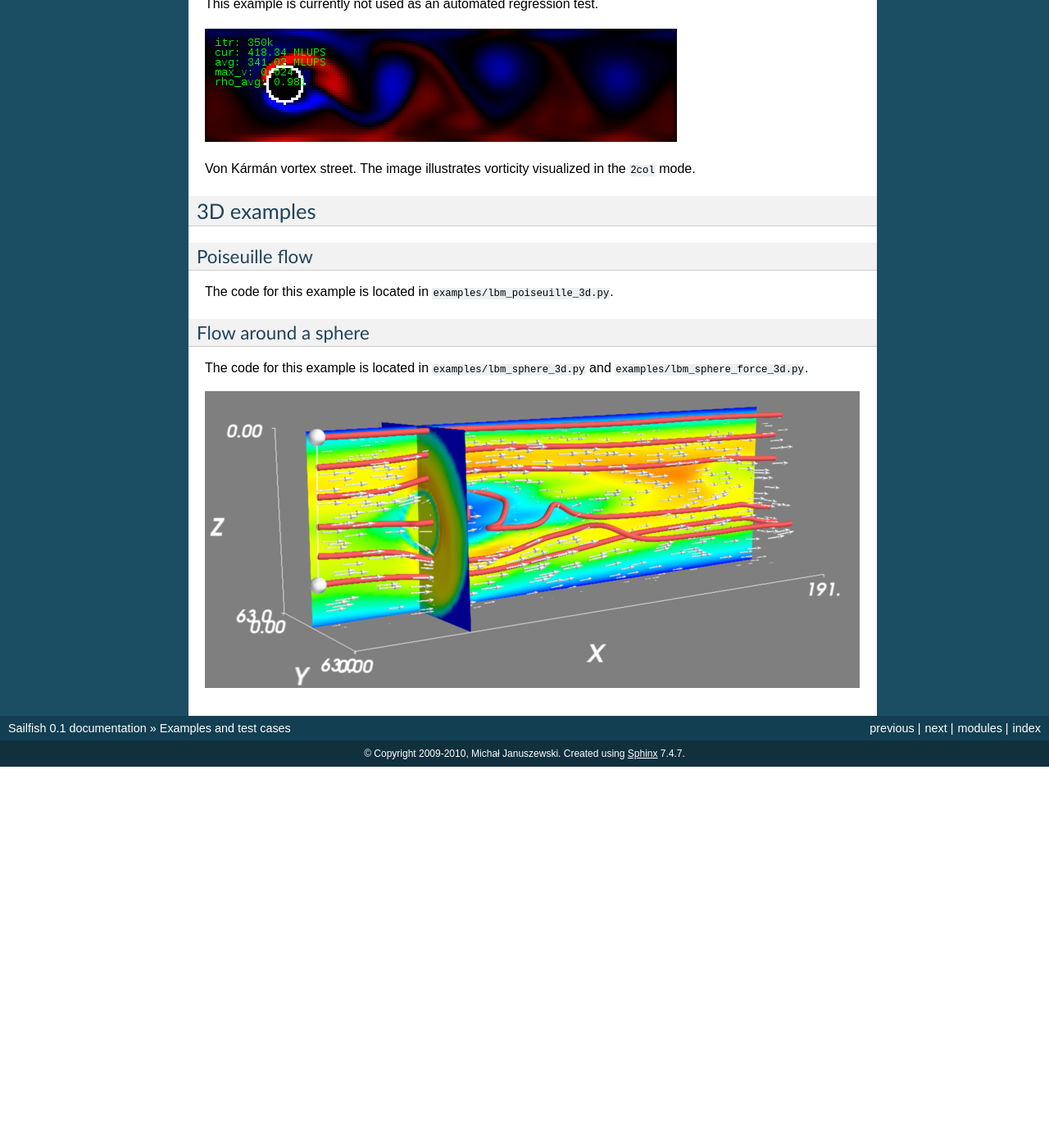
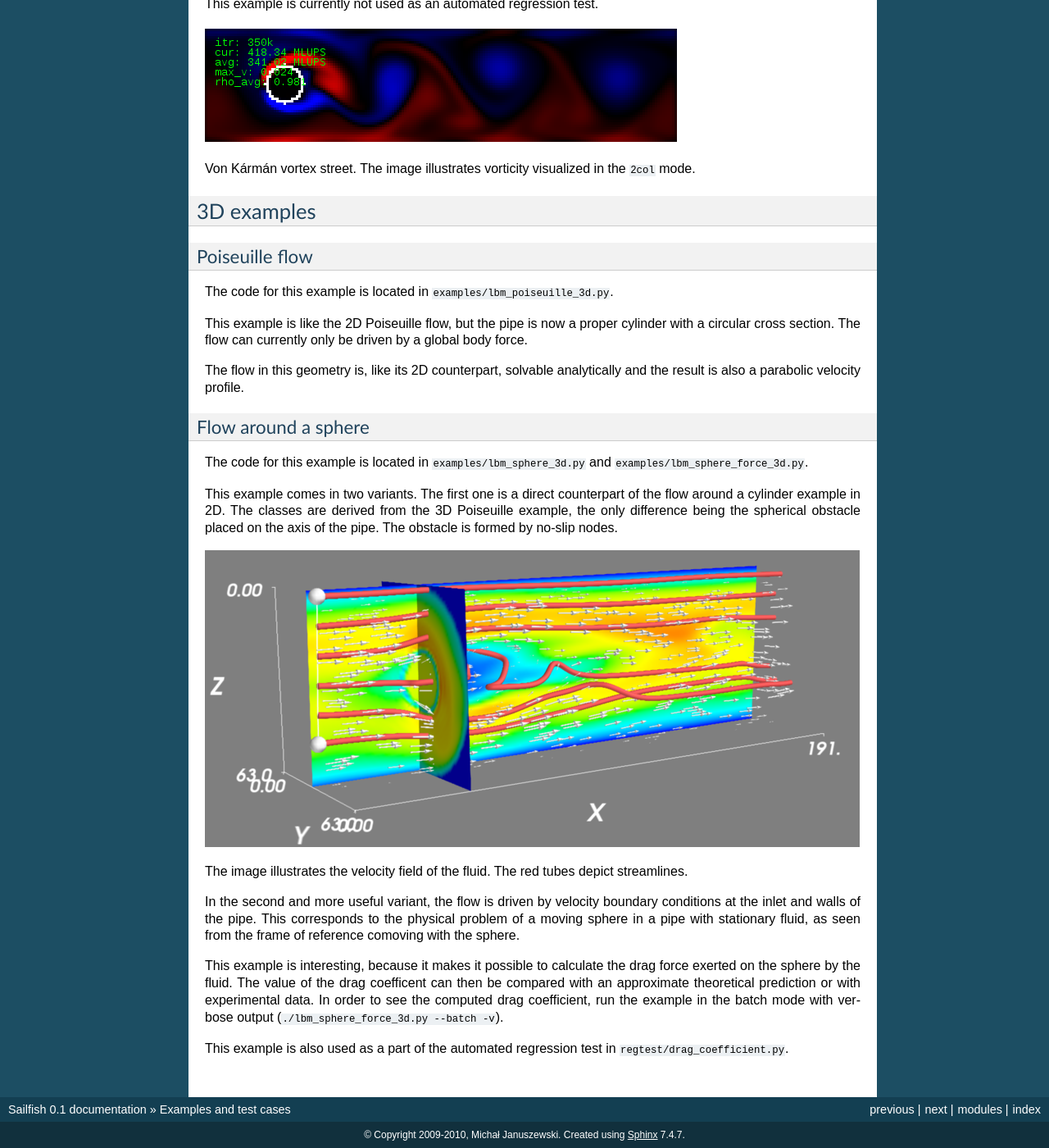
Before and after one commit to sailfish-team/sailfish, a Sphinx documentation site: the page built from doc/testcases.rst, in a window 1280 px wide and 1400 px high, scrolled down 1566 px. Shown: the whole window at 82% size. Built offline with Sphinx 7.4.7, drawn with Linux system fonts in a browser that asks for light colours; formulas are drawn with MathJax 3; before the commit the page ends 2501 px from its top, so only the background shows below that.

Commit message:
Add info about the 3D testcases to the documentation.

```diff
--- a/doc/testcases.rst
+++ b/doc/testcases.rst
@@ -72,11 +72,33 @@ Poiseuille flow
 ^^^^^^^^^^^^^^^
 The code for this example is located in ``examples/lbm_poiseuille_3d.py``.
 
+This example is like the 2D Poiseuille flow, but the pipe is now a proper cylinder with a
+circular cross section.  The flow can currently only be driven by a global body force.
 
+The flow in this geometry is, like its 2D counterpart, solvable analytically and the result
+is also a parabolic velocity profile.
 
 Flow around a sphere
 ^^^^^^^^^^^^^^^^^^^^
 The code for this example is located in ``examples/lbm_sphere_3d.py`` and ``examples/lbm_sphere_force_3d.py``.
 
+This example comes in two variants.  The first one is a direct counterpart of the flow around
+a cylinder example in 2D.  The classes are derived from the 3D Poiseuille example, the
+only difference being the spherical obstacle placed on the axis of the pipe.  The obstacle
+is formed by no-slip nodes.
 
 .. image:: img/sphere3d.png
+
+The image illustrates the velocity field of the fluid.  The red tubes depict streamlines.
+
+In the second and more useful variant, the flow is driven by velocity boundary conditions
+at the inlet and walls of the pipe.  This corresponds to the physical problem of a moving
+sphere in a pipe with stationary fluid, as seen from the frame of reference comoving with
+the sphere.
+
+This example is interesting, because it makes it possible to calculate the drag force
+exerted on the sphere by the fluid.  The value of the drag coefficent can then be compared
+with an approximate theoretical prediction or with experimental data.  In order to see the
+computed drag coefficient, run the example in the batch mode with verbose output (``./lbm_sphere_force_3d.py --batch -v``).
+
+This example is also used as a part of the automated regression test in ``regtest/drag_coefficient.py``.
```
